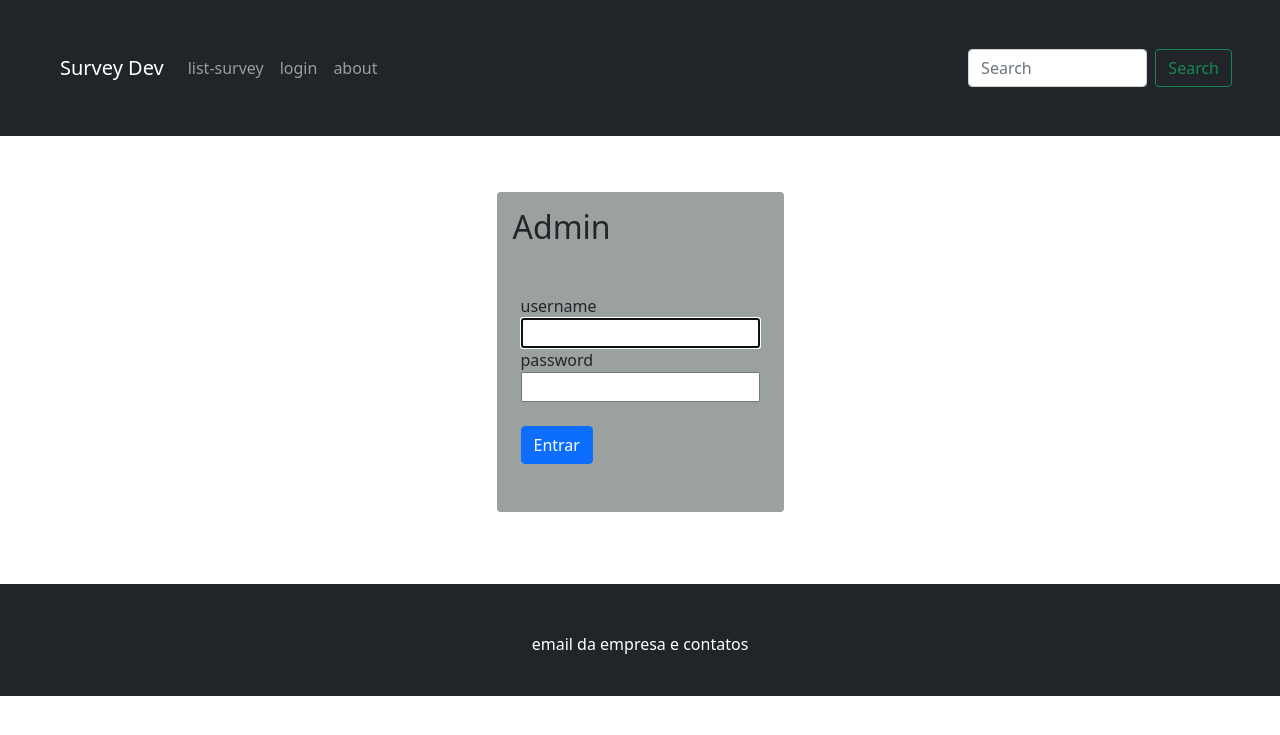
After one commit to pacman2020/page-and-API-poll-with-Django, a Django app: page /accounts/login/ in a window 1280 px wide. The commit adds this page. Shown: the top 735 px of the page. Run offline with Django 3.2, Linux system fonts and the light colour scheme.

Commit message:
using Django login and logout system

```diff
--- a/core/templates/base.html
+++ b/core/templates/base.html
@@ -12,9 +12,15 @@
     <nav class="navbar navbar-expand-lg navbar-dark p-5 bg-dark">
         <div class="container-fluid">
           <a class="navbar-brand" href="{% url 'home' %}">Survey Dev</a>
-          <div class="collapse navbar-collapse" id="navbarNavAltMarkup">
+          <div class="collapse navbar-collapse" >
             <div class="navbar-nav">
               <a class="nav-link" href="{% url 'list-surveys' %}">list-survey</a>
+              {% if user.is_authenticated %}
+                <a class="nav-link" href="{% url 'logout' %}">logout</a>
+                {% else %}
+                <p class="text-white" >{{ user.username }}</p>
+                <a class="nav-link" href="{% url 'login' %}">login</a>
+              {% endif %}
               <a class="nav-link" href="#">about</a>
             </div>
           </div>
--- /dev/null
+++ b/core/templates/registration/login.html
@@ -0,0 +1,20 @@
+{% extends 'base.html' %}
+{% block title %} login pet {% endblock %}
+{% block content %}
+<div class="p-5 d-flex justify-content-center mt-2">
+    <form  class="rounded" style="background-color: rgb(155, 161, 159);" method="POST">
+        {% csrf_token %}
+        <h2 class="p-3">Admin</h2>
+
+        <div class="p-4 d-flex flex-column">
+            <label for="">username</label>
+            {{ form.username }}
+            <label for="">password</label>
+            {{ form.password }}
+            <div class="pb-4 pt-4">
+                <button type="submit" class="btn btn-primary btn-block">Entrar</button>
+            </div>
+        </div>
+    </form>
+</div>
+{% endblock %}
--- a/survey/settings.py
+++ b/survey/settings.py
@@ -115,6 +115,8 @@ USE_L10N = True
 
 USE_TZ = True
 
+LOGIN_REDIRECT_URL = 'home'
+LOGOUT_REDIRECT_URL = 'home'
 
 # Static files (CSS, JavaScript, Images)
 # https://docs.djangoproject.com/en/3.1/howto/static-files/
--- a/survey/urls.py
+++ b/survey/urls.py
@@ -19,4 +19,5 @@ from django.urls import path, include
 urlpatterns = [
     path('', include("core.urls")),
     path('admin/', admin.site.urls),
+    path('accounts/', include('django.contrib.auth.urls')),
 ]
```
